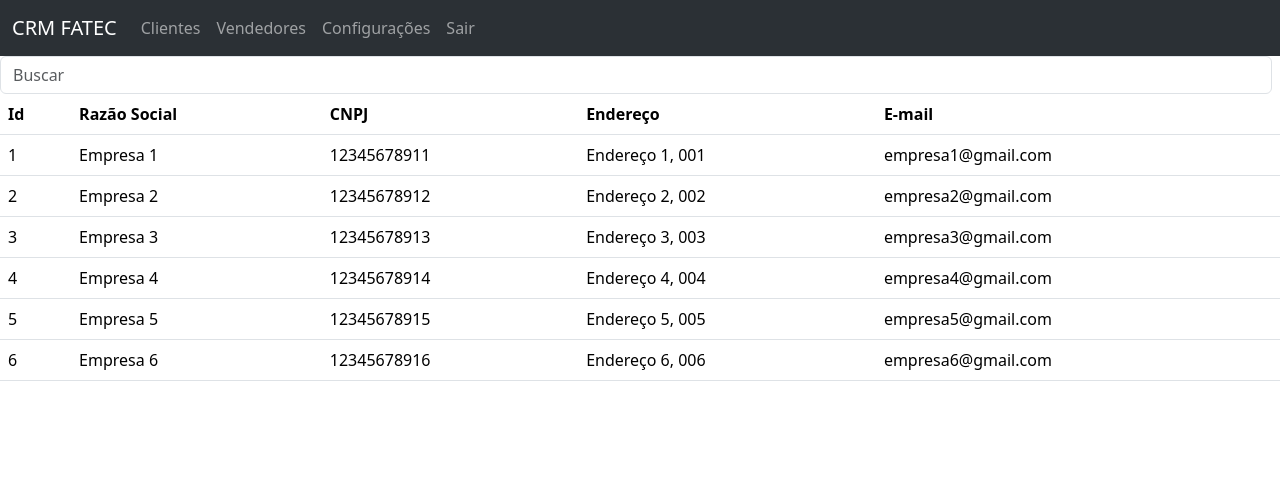
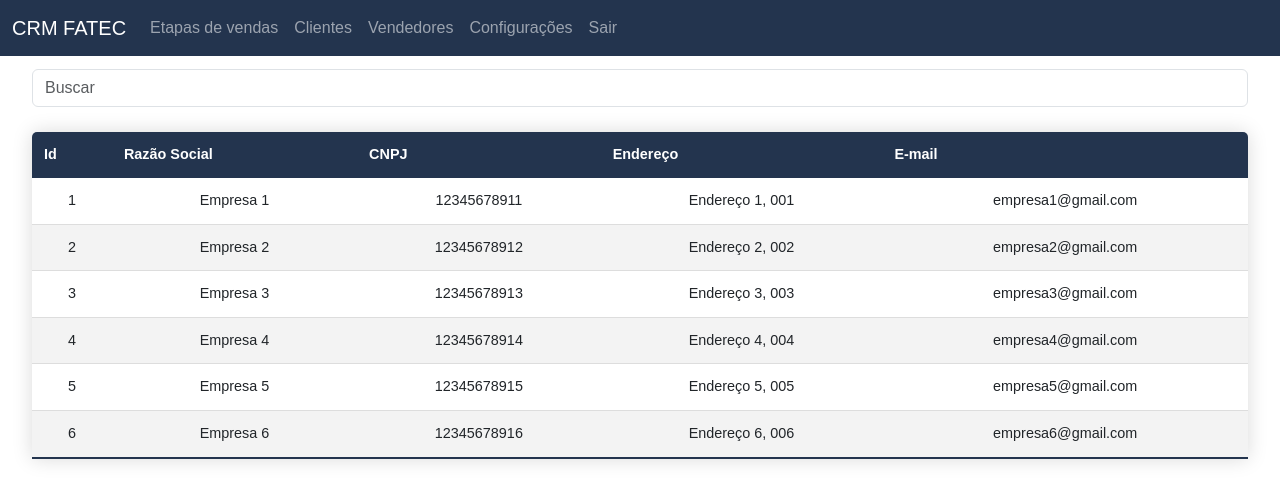
Before and after one commit to gab3mioni/sistemaCRM_SI, a PHP site: page /public/clientes.php in a window 1280 px wide. Shown: the top 502 px of the page. Run offline with PHP 8.4, Linux system fonts and the light colour scheme; data comes from the database, SQL or seed files in the repository.

Commit message:
att clientes

```diff
--- a/public/clientes.php
+++ b/public/clientes.php
@@ -15,17 +15,19 @@ $stmt->execute();
     <meta charset="UTF-8">
     <meta name="viewport" content="width=device-width, initial-scale=1.0">
     <title>Dashboard</title>
-
+    <link rel="stylesheet" href="../app/class/clientes.css">
     <link href="https://cdn.jsdelivr.net/npm/bootstrap@5.3.3/dist/css/bootstrap.min.css" rel="stylesheet"
         integrity="sha384-QWTKZyjpPEjISv5WaRU9OFeRpok6YctnYmDr5pNlyT2bRjXh0JMhjY6hW+ALEwIH" crossorigin="anonymous">
-    <link rel="stylesheet" href="../app/class/style.css">
+    <style>
+
+    </style>
 </head>
 
 <body>
 
     <!-- cabeçalho -->
 
-    <nav class="navbar navbar-expand-lg bg-body-tertiary" data-bs-theme="dark">
+    <nav class="navbar navbar-expand-lg" data-bs-theme="dark">
         <div class="container-fluid">
             <a class="navbar-brand" href="dashboard.php">CRM FATEC</a>
             <button class="navbar-toggler" type="button" data-bs-toggle="collapse"
@@ -35,6 +37,9 @@ $stmt->execute();
             </button>
             <div class="collapse navbar-collapse" id="navbarSupportedContent">
                 <ul class="navbar-nav me-auto mb-2 mb-lg-0">
+                <li class="nav-item">
+                        <a class="nav-link" aria-current="page" href="dashboard.php">Etapas de vendas</a>
+                    </li>
                     <li class="nav-item">
                         <a class="nav-link" aria-current="page" href="clientes.php">Clientes</a>
                     </li>
@@ -51,15 +56,16 @@ $stmt->execute();
             </div>
         </div>
     </nav>
+    <!-- fim cabeçalho -->
 
-    <div class="col-12">
-        <form class="d-flex">
+    <div class="search">
+        <form>
             <input class="form-control me-2" type="search" placeholder="Buscar" aria-label="Search" id="searchInput">
         </form>
     </div>
 
     <div class="col-12">
-    <table class="table">
+        <table class="content-table small-screen">
             <thead>
                 <tr>
                     <th scope="col">Id</th>
@@ -78,11 +84,13 @@ $stmt->execute();
                     echo "<td>" . $userData['cnpj'] . "</td>";
                     echo "<td>" . $userData['endereco'] . "</td>";
                     echo "<td>" . $userData['email'] . "</td>";
+                    echo "</tr>";
                 }
                 ?>
             </tbody>
         </table>
     </div>
+
 
     <script src="https://cdn.jsdelivr.net/npm/bootstrap@5.3.3/dist/js/bootstrap.bundle.min.js"
         integrity="sha384-YvpcrYf0tY3lHB60NNkmXc5s9fDVZLESaAA55NDzOxhy9GkcIdslK1eN7N6jIeHz"
@@ -90,4 +98,4 @@ $stmt->execute();
     <script src="../app/js/clientes.js"></script>
 </body>
 
-</html>
+</
```
Lines whose indentation alone changed are shown as unchanged.
